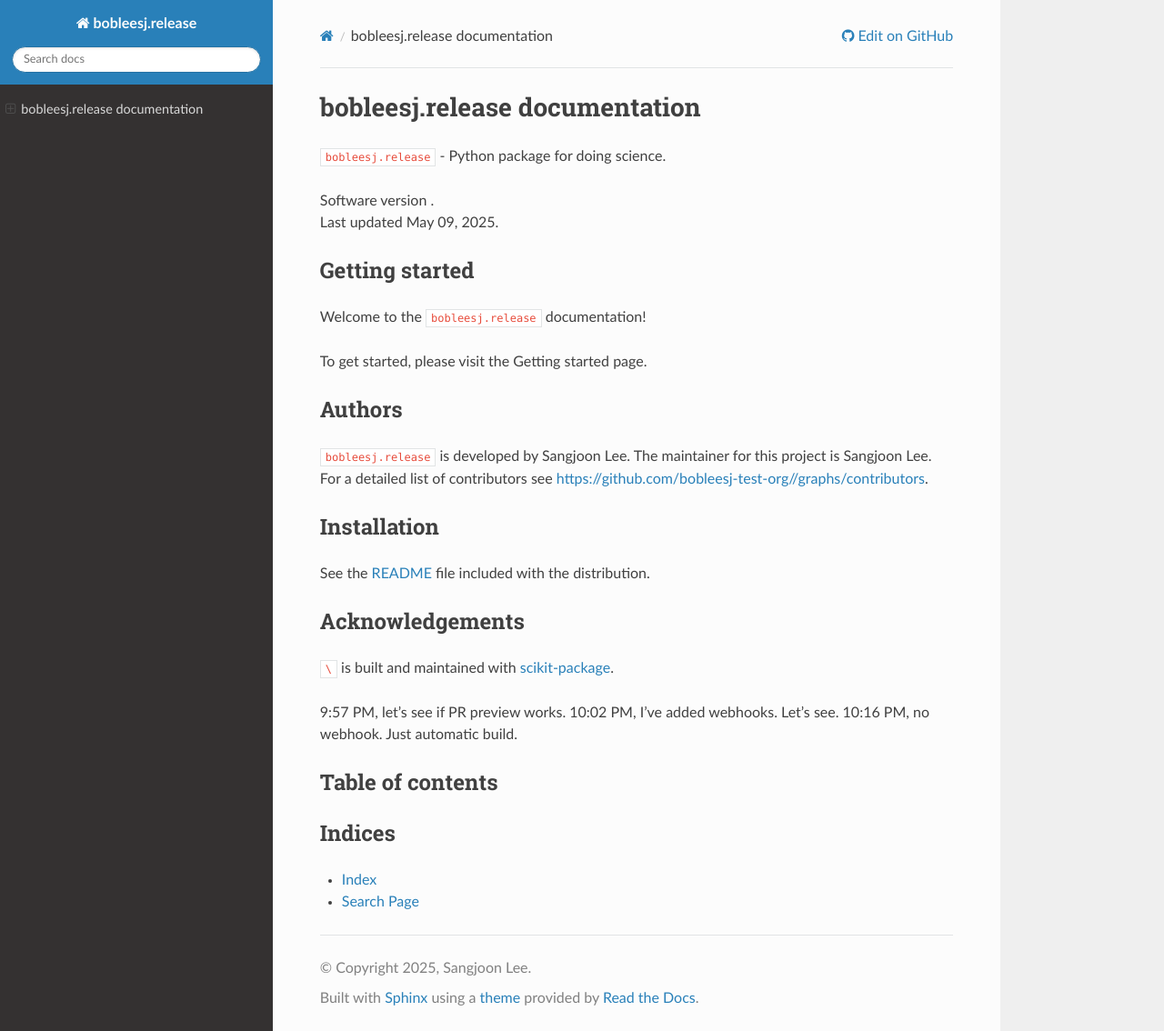
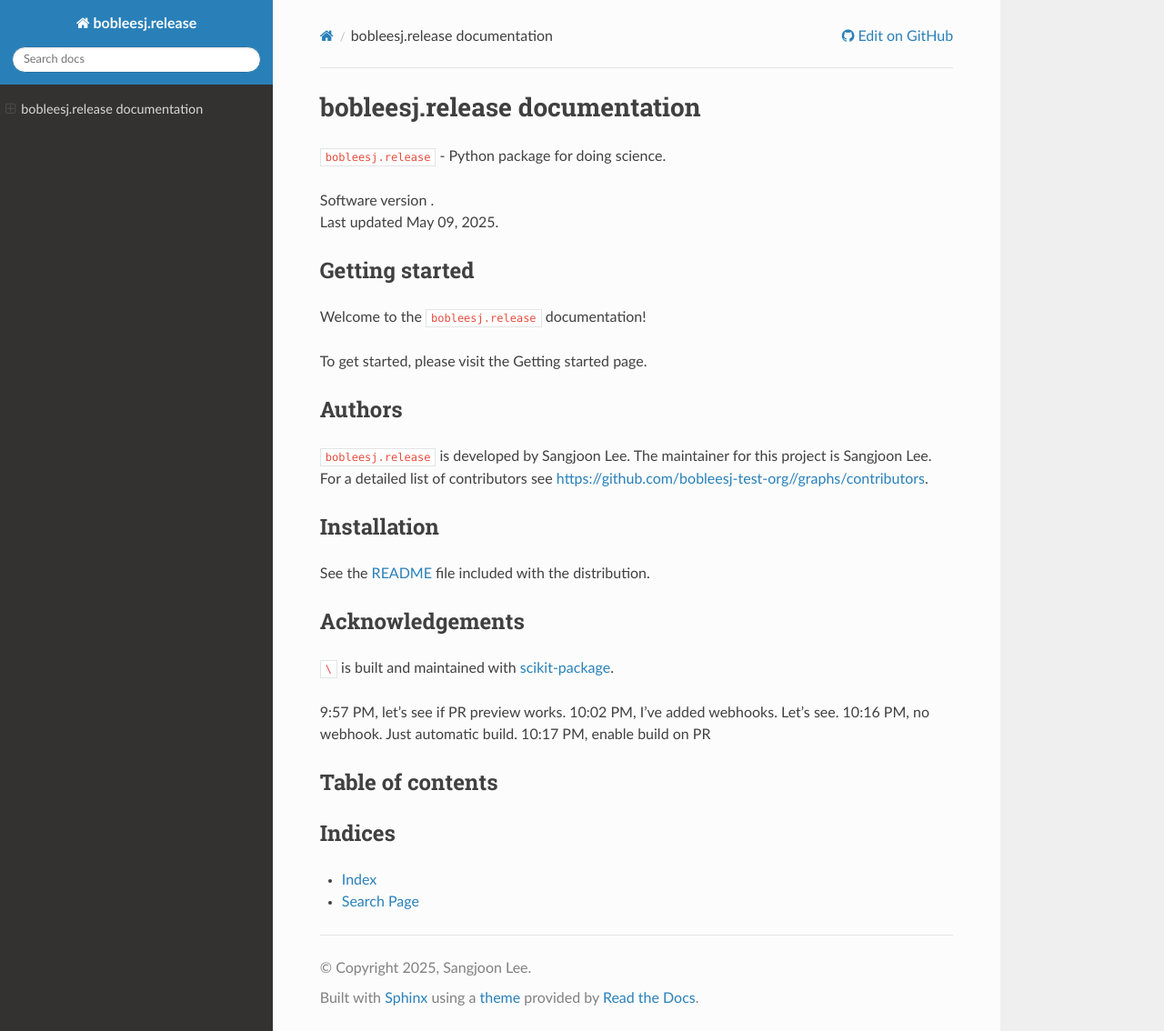
Before and after one commit to bobleesj/bobleesj.release, a Sphinx documentation site: the page built from doc/source/index.rst, in a window 1280 px wide and 1134 px high. Shown: the whole window at 91% size. Built offline with Sphinx 7.4.7 and the Read the Docs theme 3.1.0, drawn with Linux system fonts in a browser that asks for light colours; pages that are not in the unit, such as notebooks, are missing from menus.

Commit message:
enable build on PR

```diff
--- a/doc/source/index.rst
+++ b/doc/source/index.rst
@@ -40,6 +40,7 @@ Acknowledgements
 9:57 PM, let's see if PR preview works.
 10:02 PM, I've added webhooks. Let's see.
 10:16 PM, no webhook. Just automatic build.
+10:17 PM, enable build on PR
 
 =================
 Table of contents
```
